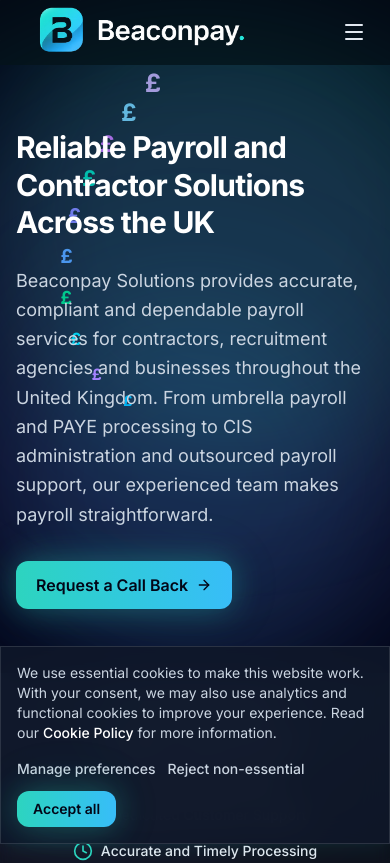
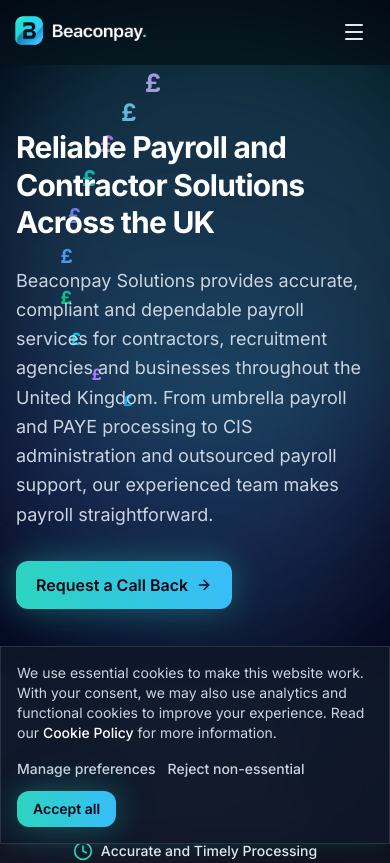
Before and after one commit to LYNKSPortal/beaconpay-solutions-uk, a Next.js app: page / in a window 390 px wide. Shown: the top 863 px of the page. Built offline with nearby package versions, Linux system fonts and the light colour scheme.

Commit message:
Align logo flush left and reduce mobile logo width

```diff
--- a/app/components/Header.tsx
+++ b/app/components/Header.tsx
@@ -14,7 +14,7 @@
         alt="Beaconpay"
         width={200}
         height={40}
-        className="w-[250px] h-auto"
+        className="w-[160px] sm:w-[180px] lg:w-[250px] h-auto"
         priority
       />
     </Link>
@@ -68,7 +68,7 @@
         scrolled ? "glass shadow-lg" : "bg-transparent border-transparent"
       }`}
     >
-      <div className="max-w-7xl mx-auto px-4 sm:px-6 lg:px-8">
+      <div className="max-w-7xl mx-auto pl-0 pr-4 sm:pr-6 lg:pr-8">
         <div className="flex items-center justify-between h-16 lg:h-[4.5rem]">
           <Logo />
 
```
